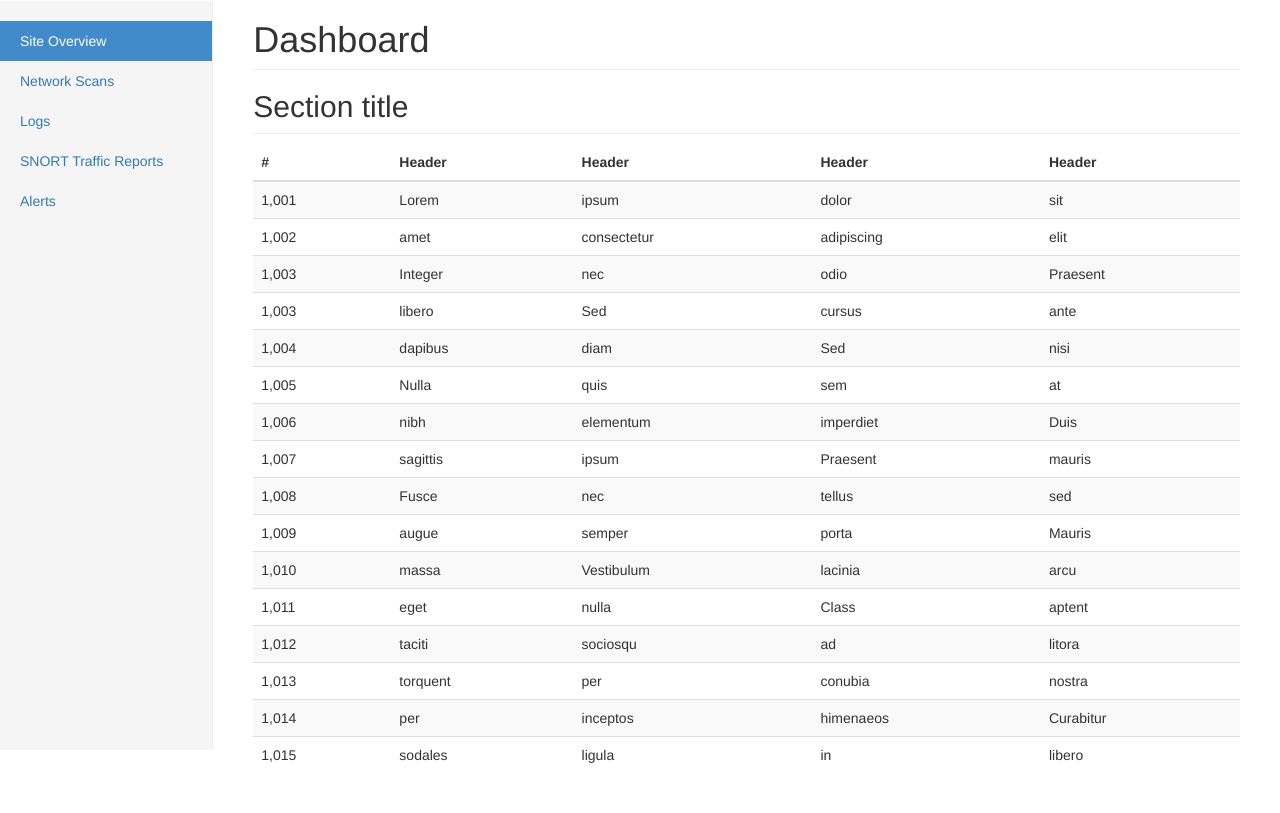
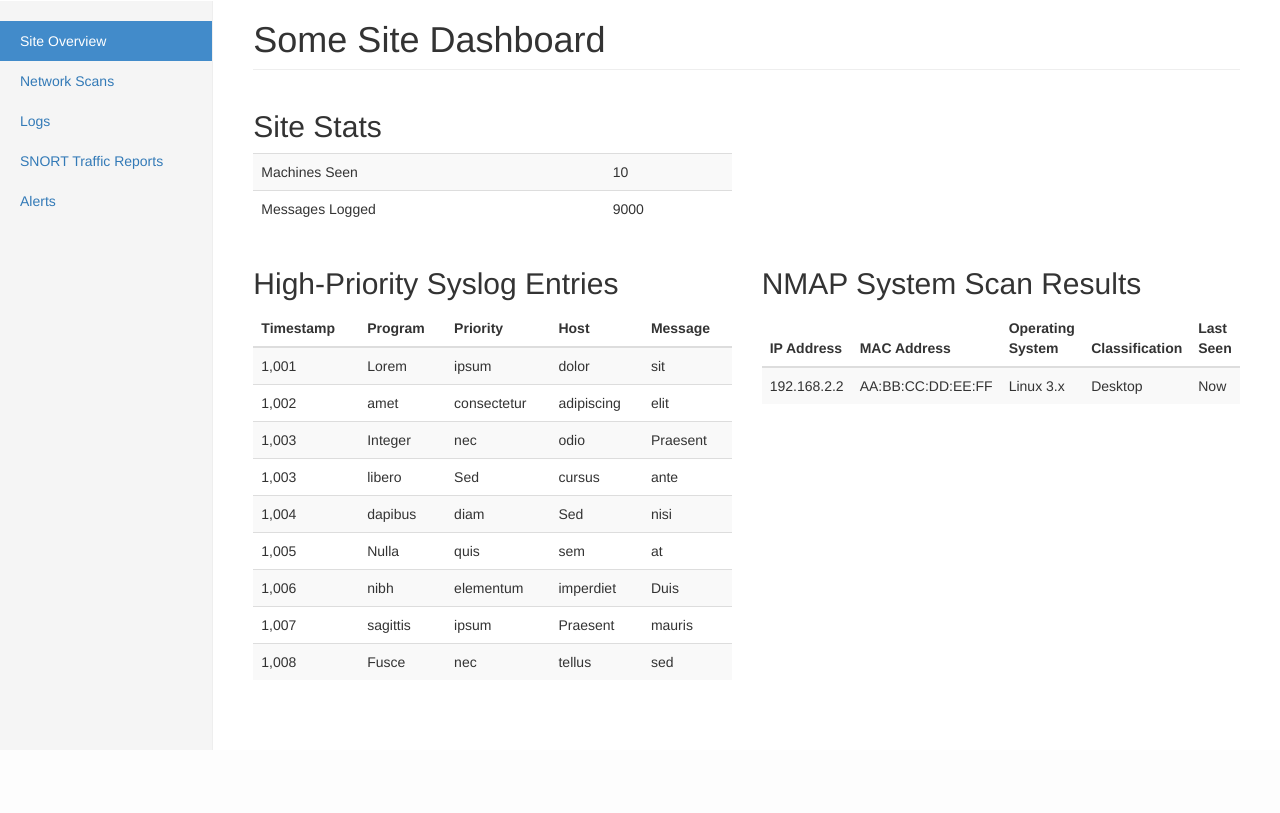
Before and after one commit to SecuredByTHEM/ndr-webui, a Flask app: page / in a window 1280 px wide. Shown: the part 50-863 px from the top of the page. After the commit the page ends 800 px from the top, so only its background shows below. Run offline with Flask 2, Linux system fonts and the light colour scheme; some libraries are stand-ins or nearby versions.

Commit message:
Improve our information flow
Signed-off-by: Michael Casadevall <michaelc@them.com>

```diff
--- a/ndr_webui/templates/base.html
+++ b/ndr_webui/templates/base.html
@@ -66,6 +66,7 @@
 
         </div>
         {% block content %}{% endblock %}
+      </div>
     <!-- Bootstrap core JavaScript
     ================================================== -->
     <!-- Placed at the end of the document so the pages load faster -->
--- a/ndr_webui/templates/index.html
+++ b/ndr_webui/templates/index.html
@@ -1,18 +1,38 @@
-{% extends "site_base.html" %}
-{% block content %}
+{% extends "site_base.html" %} {% block content %}
 <div class="col-sm-9 col-sm-offset-3 col-md-10 col-md-offset-2 main">
-          <h1 class="page-header">Dashboard</h1>
+  <h1 class="page-header">Some Site Dashboard</h1>
+  <div class="row">
+    <div class="col-sm-6">
+      <h2>Site Stats</h2>
+      <div class="table-responsive">
+        <table class="table table-striped">
+          <tbody>
+            <tr>
+              <td>Machines Seen</td>
+              <td>10</td>
+            </tr>
+            <tr>
+              <td>Messages Logged</td>
+              <td>9000</td>
+            </tr>
+        </table>
+      </div>
+    </div>
+  </div>
 
-          <h2 class="sub-header">Section title</h2>
+  <div class="row">
+    <!-- syslog block -->
+    <div class="col-sm-6">
+      <h2>High-Priority Syslog Entries</h2>
       <div class="table-responsive">
         <table class="table table-striped">
           <thead>
             <tr>
-                  <th>#</th>
-                  <th>Header</th>
-                  <th>Header</th>
-                  <th>Header</th>
-                  <th>Header</th>
+              <th>Timestamp</th>
+              <th>Program</th>
+              <th>Priority</th>
+              <th>Host</th>
+              <th>Message</th>
             </tr>
           </thead>
           <tbody>
@@ -79,54 +99,34 @@
               <td>tellus</td>
               <td>sed</td>
             </tr>
+          </tbody>
+        </table>
+      </div>
+    </div>
+
+    <!-- nmap block -->
+    <div class="col-sm-6">
+      <h2>NMAP System Scan Results</h2>
+      <div class="table-responsive">
+        <table class="table table-striped">
+          <thead>
             <tr>
-                  <td>1,009</td>
-                  <td>augue</td>
-                  <td>semper</td>
-                  <td>porta</td>
-                  <td>Mauris</td>
+              <th>IP Address</th>
+              <th>MAC Address</th>
+              <th>Operating System</th>
+              <th>Classification</th>
+              <th>Last Seen</th>
             </tr>
+          </thead>
+          <tbody>
             <tr>
-                  <td>1,010</td>
-                  <td>massa</td>
-                  <td>Vestibulum</td>
-                  <td>lacinia</td>
-                  <td>arcu</td>
-                </tr>
-                <tr>
-                  <td>1,011</td>
-                  <td>eget</td>
-                  <td>nulla</td>
-                  <td>Class</td>
-                  <td>aptent</td>
-                </tr>
-                <tr>
-                  <td>1,012</td>
-                  <td>taciti</td>
-                  <td>sociosqu</td>
-                  <td>ad</td>
-                  <td>litora</td>
-                </tr>
-                <tr>
-                  <td>1,013</td>
-                  <td>torquent</td>
-                  <td>per</td>
-                  <td>conubia</td>
-                  <td>nostra</td>
-                </tr>
-                <tr>
-                  <td>1,014</td>
-                  <td>per</td>
-                  <td>inceptos</td>
-                  <td>himenaeos</td>
-                  <td>Curabitur</td>
-                </tr>
-                <tr>
-                  <td>1,015</td>
-                  <td>sodales</td>
-                  <td>ligula</td>
-                  <td>in</td>
-                  <td>libero</td>
+              <td>
+                192.168.2.2
+              </td>
+              <td>AA:BB:CC:DD:EE:FF</td>
+              <td>Linux 3.x</td>
+              <td>Desktop</td>
+              <td>Now</td>
             </tr>
           </tbody>
         </table>
@@ -134,4 +134,5 @@
     </div>
   </div>
 </div>
+</div>
 {% endblock %}
```
Lines whose indentation alone changed are shown as unchanged.
